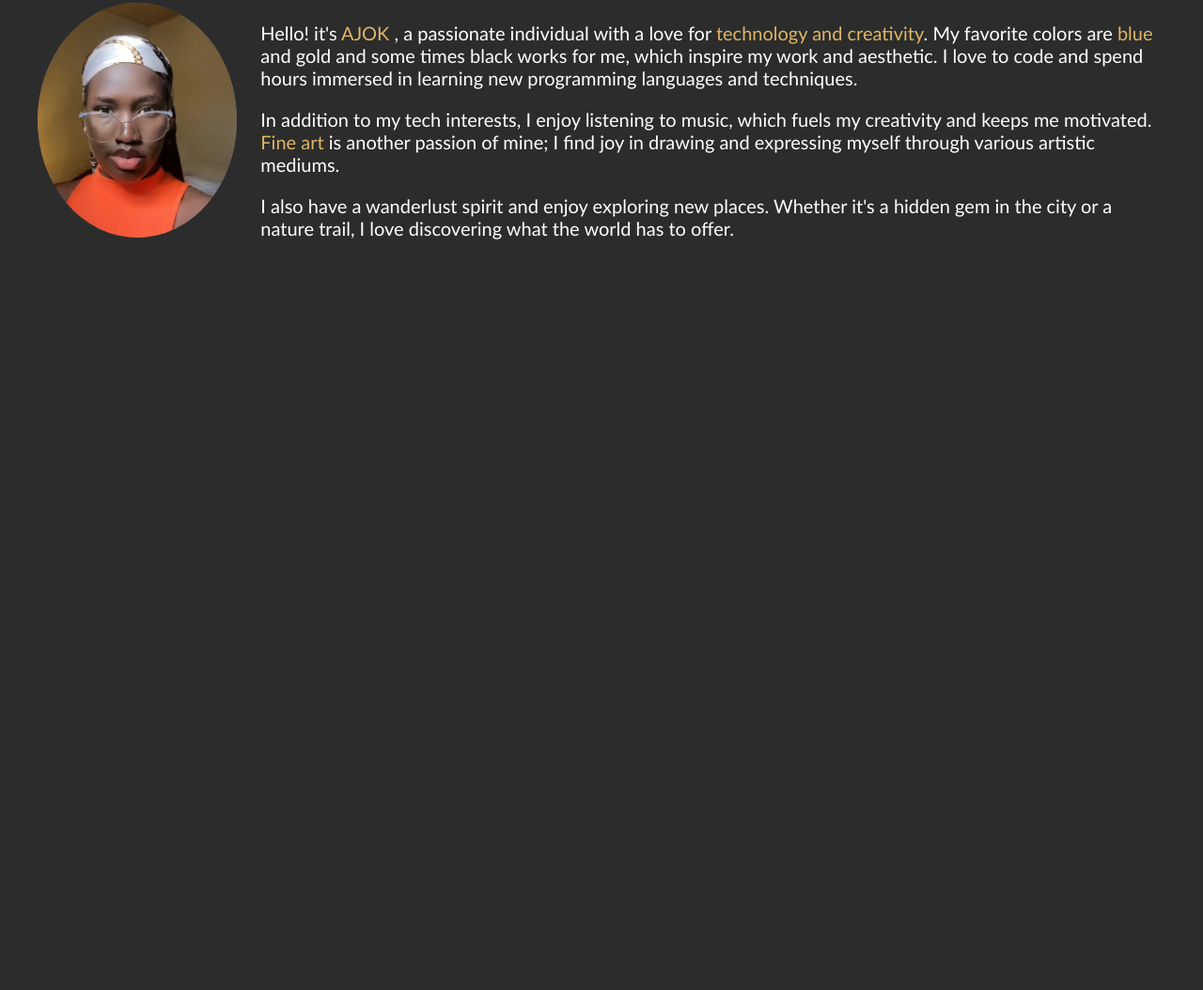
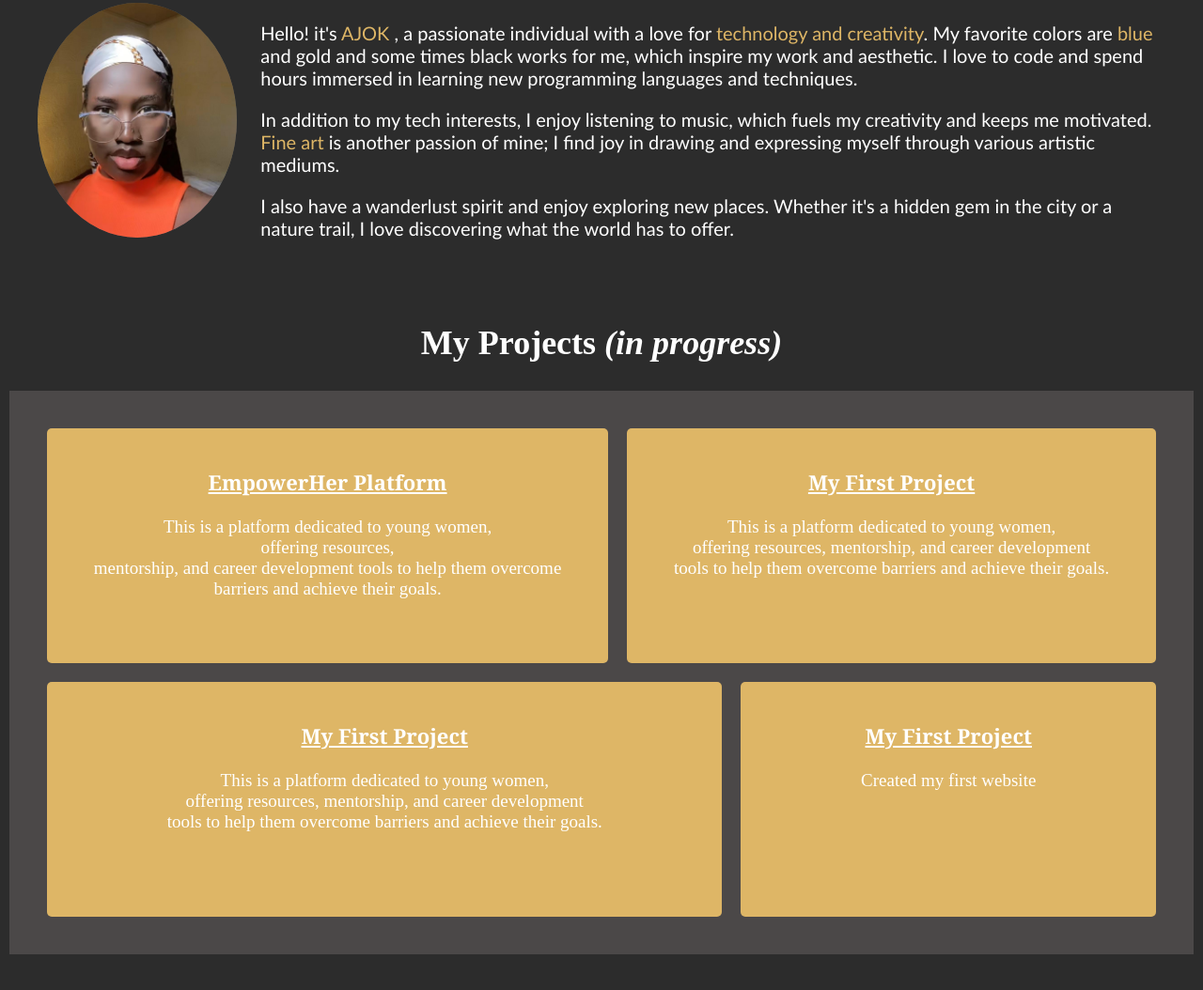
Before and after one commit to Ajokatem/My-Portfolio-Web-site-practical, a plain HTML site: page index.html in a window 1280 px wide. Shown: the part 1110-2164 px from the top of the page at 94% size. Before the commit the page ends 1415 px from the top, so only its background shows below. Drawn offline with Linux system fonts and the light colour scheme.

Commit message:
1st-update

```diff
--- a/index.html
+++ b/index.html
@@ -19,7 +19,7 @@
                         <li><a href="#home">Home</a></li>
                         <li><a href="#about">About</a></li>
                         <li><a href="#projects">Projects</a></li>
-                        <li><a href="#">What I DO </a></li>
+                        <li><a href="#what-i-do">What I DO </a></li>
                         <li><a href="#">Contact</a></li>
                         <li><button class="button"><a href="https://docs.google.com/document/d/1hmJgXcTd07RGzqeCPLSP9O4Cl2bFl7HxfVTkCFnz8-A/edit?usp=sharing">View My Resume Here</a></button></li>
                     </ul>
@@ -32,8 +32,8 @@
         <section class="home" id="home">
             <div class="home-content">
                 <h4>H<span>i</span>, I'm Ajok Atem Beek Biar</h4>
-                <p>A Software Engineering Student from African Leadership University specializing in Fullstact Web Development</p>
-                <p>Look through my website incase you like what i do/done then let's connect <button class="here-lol"><a href="https://www.linkedin.com/in/ajok-atem-biar-43019a27a/">Here</a></button></p>
+                <p>A Software Engineering Student from African Leadership University specializing in Fullstact Web Development.</p>
+                <p>Look through my website incase you like what i do/done then  <button class="here-lol"><a href="https://www.linkedin.com/in/ajok-atem-biar-43019a27a/">let's get in touch</a></button></p>
             </div>
         </section>
 
@@ -52,10 +52,38 @@
         </section>
 
         <section class="projects" id="projects">
-            <div>
+            <div class="first-heading-projects">
+                <h2>My Projects <i> (in progress)</i></h2>
+            <div class="container">
+                <div class="projects-box ">
+                    <h3>EmpowerHer Platform</h3>
+                    <p>This is a platform dedicated to young women, <br>offering resources, <br>mentorship, and career development tools to help them overcome <br> barriers and achieve their goals.</p>
+                </div>
+                <div class="projects-box x">
+                    <h3>My First Project</h3>
+                    <p>This is a platform dedicated to young women, <br>offering resources, mentorship, and career development <br> tools to help them overcome barriers and achieve their goals.</p>
+                </div>
+                <div class="projects-box ">
+                    <h3>My First Project</h3>
+                    <p>This is a platform dedicated to young women, <br>offering resources, mentorship, and career development <br>tools to help them overcome barriers and achieve their goals.</p>
+                </div>
+                <div class="projects-box ">
+                    <h3>My First Project</h3>
+                    <p>Created my first website</p>
+                </div>
+            </div>
 
-            </div>
+
         </section>
+
+        <article>
+            <section class="what-i-do" id="what-i-do">
+                <div>
+
+                </div>
+            </section>
+
+        </article>
     </main>
 </body>
 </html>
--- a/main.css
+++ b/main.css
@@ -96,7 +96,6 @@ span {
 
 .here-lol a {
     height: 30px;
-    background-color: #deb666;
     width: 200px;
     border-radius: 7px;
     border-color: #deb666;
@@ -145,7 +144,52 @@ span {
 }
 
 .projects {
-    height: 100hv;
+    height: auto;
     width: 100%;
+}
+
+.first-heading-projects {
+    padding: 10px;
+    text-align: center;
+    font-size: 24px;
+}
+
+
+.container {
+    display: flex;
+    justify-content: space-around;
+    align-items: center;
+    height: auto;
+    padding: 30px;
+    background-color: rgb(75, 72, 72);
+    flex-wrap: wrap;
+}
+
+.projects-box  {
+    background-color: #deb666;
+    padding: 20px;
+    border-radius: 5px;
+    flex-grow: 1; /* Allow boxes to grow */
+    margin: 10px;
+    text-align: center;
+    height: 250px;
+}
+
+.projects-box h3 {
+    font-family: Cambria, Cochin, Georgia, Times, 'Times New Roman', serif;
+    font-size: 22px;
+    text-decoration: underline;
+    font-weight: bold;
+}
+
+.projects-box p {
+    font-size: 19px;
 
 }
+
+
+
+  .what-i-do {
+    height: 100vh;
+    width: 100%;
+  }
```
